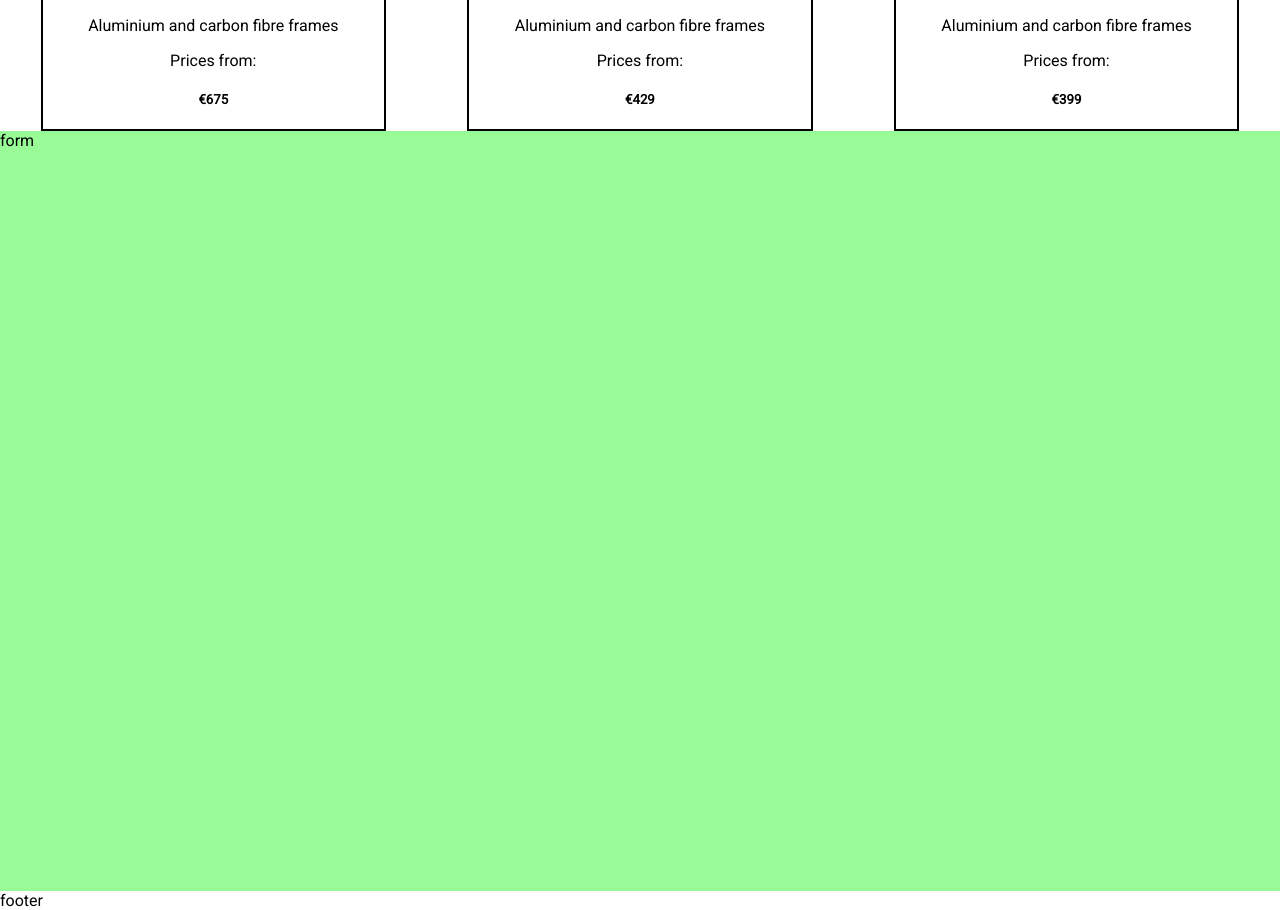
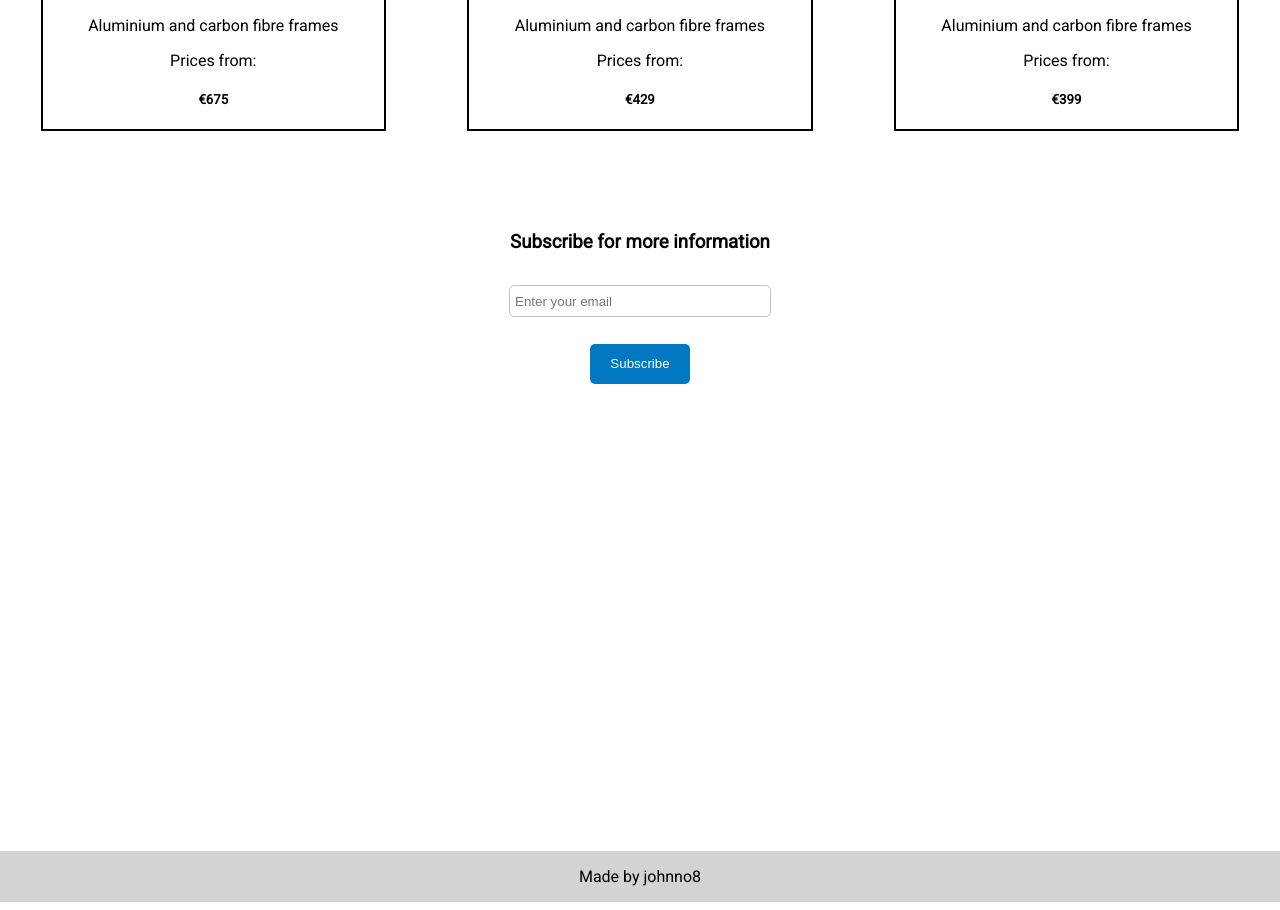
Before and after one commit to johnno8/product-page, a plain HTML site: page index.html in a window 1280 px wide. Shown: the part 1965-2875 px from the top of the page. Drawn offline with Linux system fonts and the light colour scheme.

Commit message:
Add contact form and footer

```diff
--- a/index.css
+++ b/index.css
@@ -76,7 +76,6 @@ nav {
 }
 
 .information {
-  /*background:PaleTurquoise;    this*/
   padding-top: 50px; /*shifts the div down to clear the navbar*/
   height: auto;
   line-height: 1.6;
@@ -84,12 +83,9 @@ nav {
 
 .info-card {
   width: 95%;
- /* text-align: justify;
-  text-justify: inter-word;*/
 }
 
 #info1 {
-  /*padding-top: 50px;*/
   margin-left: 2.5%;
   margin-right: 2.5%;
 }
@@ -111,7 +107,6 @@ a:active{
 }
 
 .price {
-  /*background:LightPink;*/
   padding-top: 50px; /*shifts the div down to clear the navbar*/
 }
 
@@ -120,7 +115,6 @@ a:active{
 }
 
 .price-card {
-  /*width: 80%;*/
   width: 95%;
   margin-left: auto;
   margin-right: auto;
@@ -140,27 +134,51 @@ a:active{
 }
 
 #price1 {
-  /*background-color: lightblue;*/
   margin-top: 5vh;
 }
 
 #price2 {
-  /*background-color: grey;*/
   margin-top: 5vh;
 }
 
 #price3 {
-  /*background-color: green;*/
   margin-top: 5vh;
 }
 
 .contact {
-  background:PaleGreen;
-  height: 95vh;
+  height: 90vh;
 }
 
-.footer {
-  background:Orange;
+.form-container {
+  height: 200px;
+  width: 80%;
+  margin: auto;
+  margin-top: 100px;
+  text-align: center;
+}
+
+.input-field {
+  height: 20px;
+  width: 200px;
+  padding: 5px;
+  border: 1px solid #c0c0c0;
+  border-radius: 5px;
+}
+
+.submit {
+  margin: 2em auto;
+  background-color: #0079c2;
+  width: 100px;
+  height: 40px;
+  color: #fff;
+  border-radius: 5px;
+  border: 0px solid;
+  display: block;
+}
+
+footer {
+  background-color: lightgrey;
+  text-align: center;
 }
 
 @media (min-width: 321px) {
@@ -197,8 +215,12 @@ a:active{
   }
 
   .price-card {
-    /*border: 2px solid black;*/
     width: 80%;
+  }
+
+  .input-field {
+    width: 250px;
+    margin-top: 1em;
   }
 }
 
--- a/index.html
+++ b/index.html
@@ -62,10 +62,16 @@
         </div>
       </section>
       <section class="contact" id="contact">
-        form
+        <div class="form-container">
+          <h3>Subscribe for more information</h3>
+          <form id="form" action="https://www.freecodecamp.com/email-submit">
+            <input type="email" class="input-field" id="email" placeholder="Enter your email" required>
+            <input id="submit" type="submit" value="Subscribe" class="submit">
+          </form>
+        </div>
       </section>
       <footer>
-        footer
+        <p>Made by johnno8</p>
       </footer>
     </div>
   </body>
```
